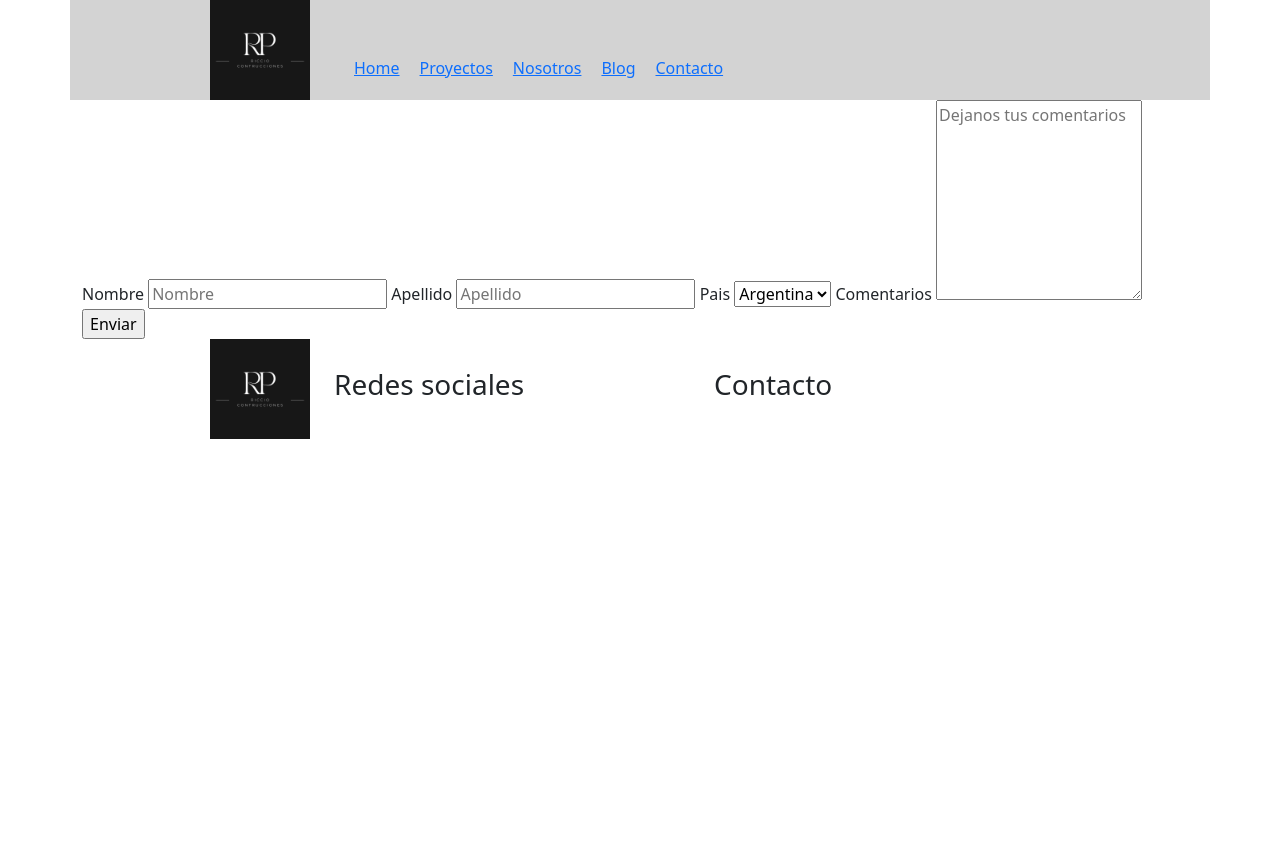
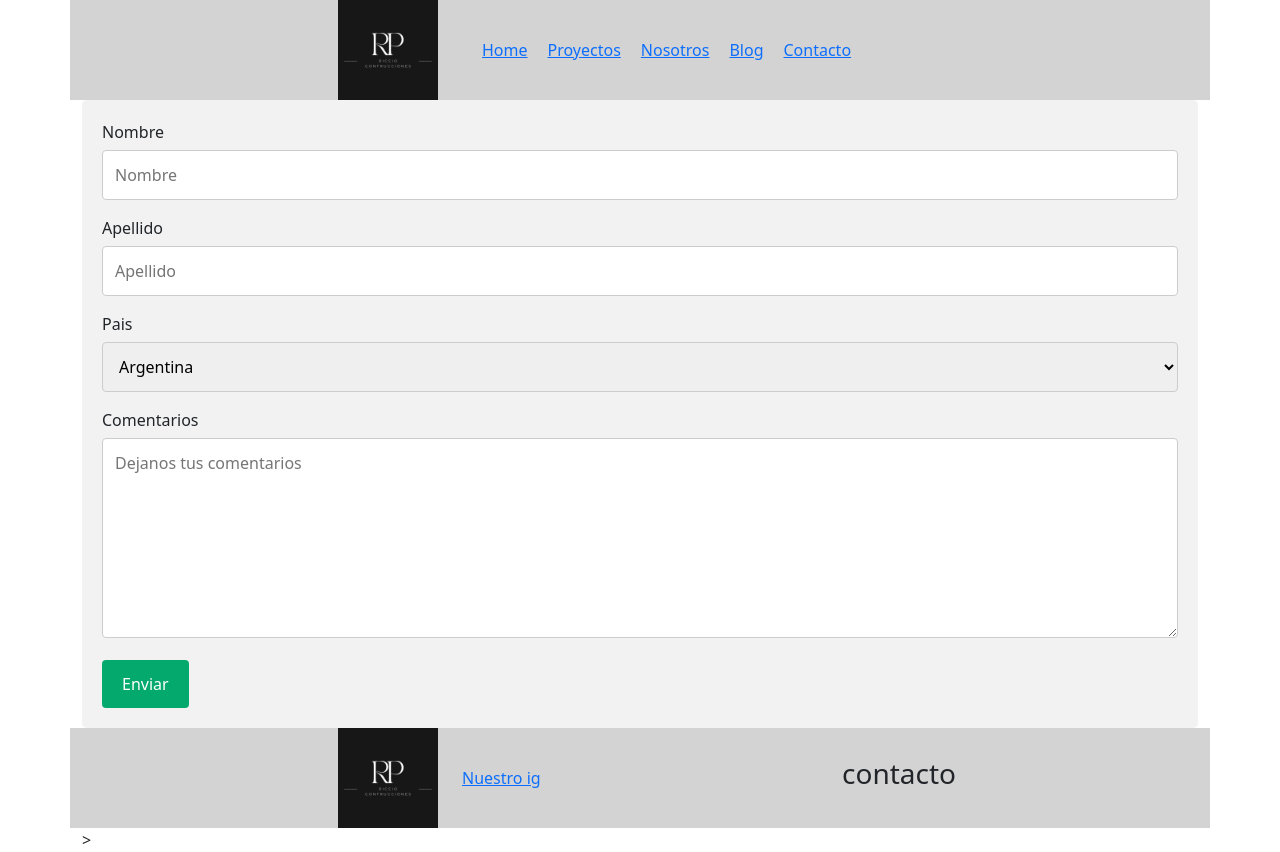
Before and after one commit to marianoC1990/EntregaFinal_Curotto, a website: page pages/contacto.html in a window 1280 px wide. Before the commit the page ends 800 px from the top, so only its background shows below. Drawn offline with nearby package versions, Linux system fonts and the light colour scheme.

Commit message:
termimado de maqietado

```diff
--- a/pages/contacto.html
+++ b/pages/contacto.html
@@ -45,11 +45,11 @@
 
         </form>
       </div>
-    <footer class="row">
+      <footer class="row">
         <img src="../img/logoConstrucNegro.png" alt="" class="col-xl-4 col-12 imgLogo">
-        <h3 class="col-xl-4 col-12">Redes sociales</h3>
-        <h3 class="col-xl-4 col-12">Contacto</h3>
-    </footer>
+        <a href="https://www.instagram.com/vidaenviejo/" class="col-xl-4 col-12">Nuestro ig </a>
+        <h3 class="col-xl-4 col-12">contacto</h3>
+    </footer>>
 
    </div>
    <script src="https://cdn.jsdelivr.net/npm/bootstrap@5.2.3/dist/js/bootstrap.bundle.min.js" integrity="sha384-kenU1KFdBIe4zVF0s0G1M5b4hcpxyD9F7jL+jjXkk+Q2h455rYXK/7HAuoJl+0I4" crossorigin="anonymous"></script>
--- /dev/null
+++ b/sass/_formCont.scss
@@ -0,0 +1,32 @@
+input[type=text], select, textarea {
+  width: 100%;
+  padding: 12px;
+  border: 1px solid #ccc;
+  border-radius: 4px;
+  box-sizing: border-box;
+  margin-top: 6px;
+  margin-bottom: 16px;
+  resize: vertical
+}
+
+
+input[type=submit] {
+  background-color: #04AA6D;
+  color: white;
+  padding: 12px 20px;
+  border: none;
+  border-radius: 4px;
+  cursor: pointer;
+}
+
+
+input[type=submit]:hover {
+  background-color: #45a049;
+}
+
+
+.formCont {
+  border-radius: 5px;
+  background-color: #f2f2f2;
+  padding: 20px;
+}
--- a/sass/_header.scss
+++ b/sass/_header.scss
@@ -1,6 +1,7 @@
-header{
+header, footer{
     display: flex;
     flex-direction: row;
-    align-items: flex-end;
+    align-items: center;
     background-color: lightgray;
+    justify-content: flex-end;
 }
--- a/sass/style.scss
+++ b/sass/style.scss
@@ -8,3 +8,4 @@
 @import "bucles";
 @import "header";
 @import "general";
+@import "formCont";
```
Also changed, not shown: index.html (+1 -1 lines), pages/blog.html (+2 -2 lines), pages/nosotros.html (+2 -2 lines), pages/proyectos.html (+3 -3 lines), css/style.css, 1 other file.
